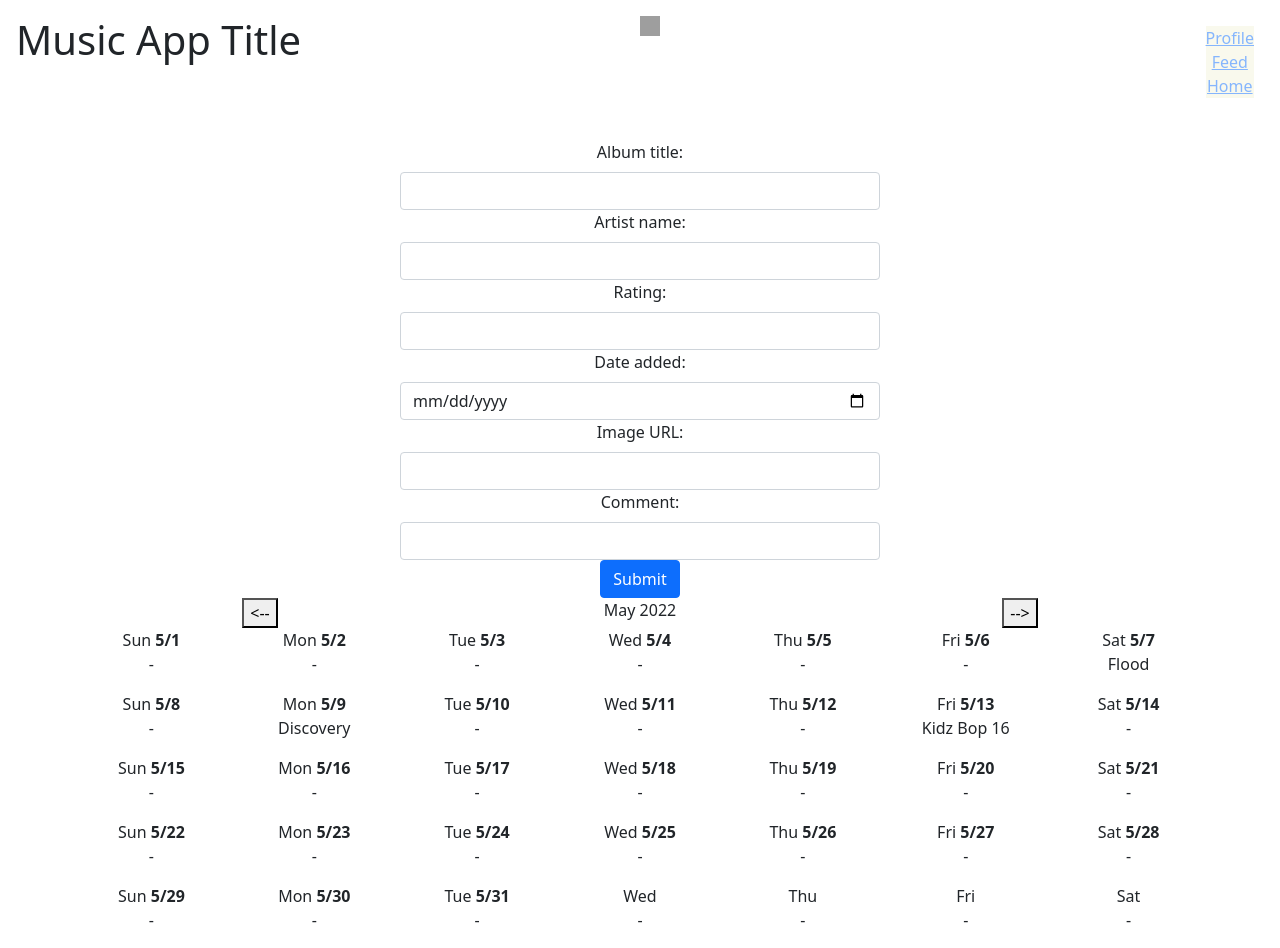
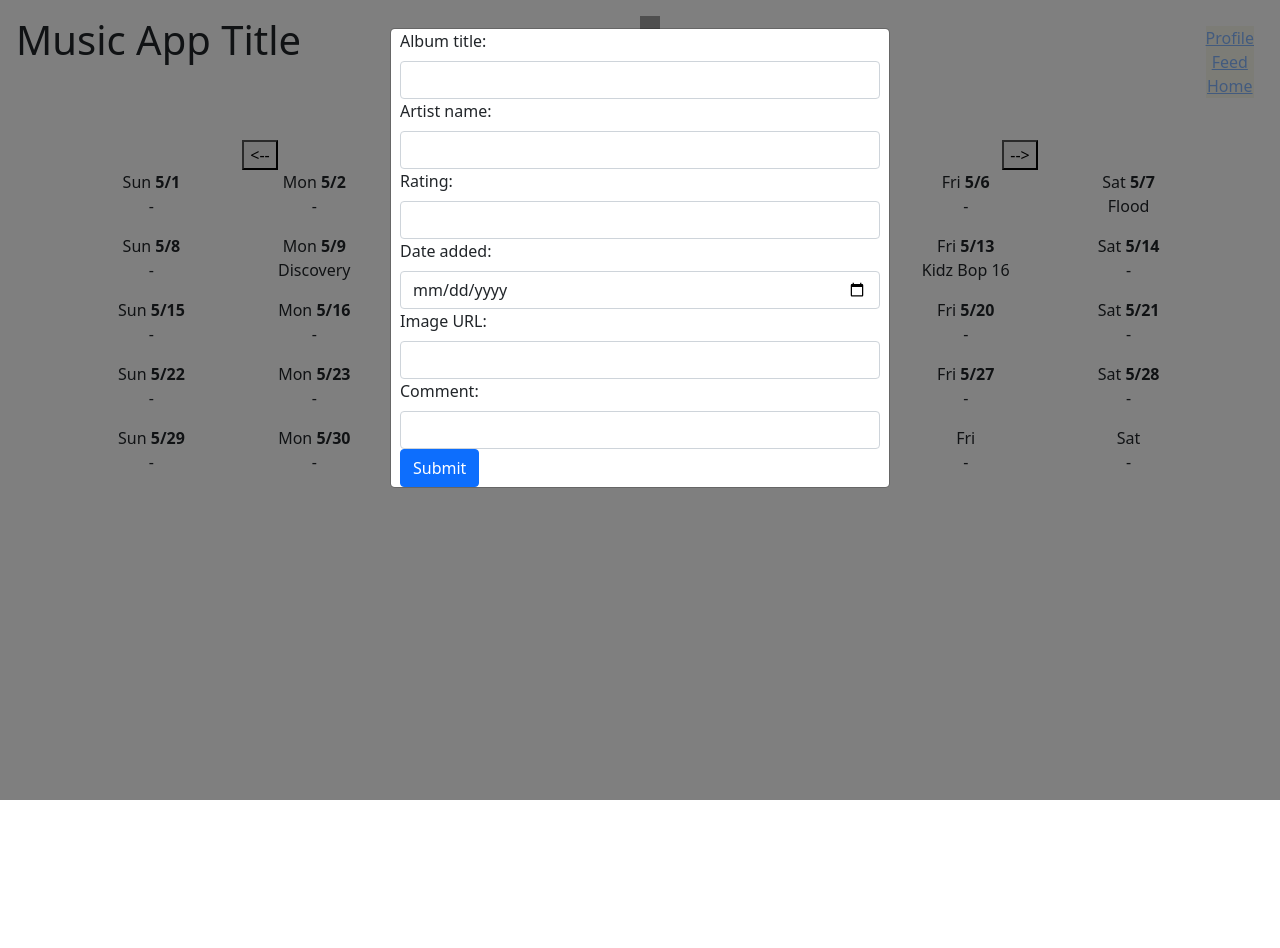
Before and after one commit to ahodori/phase-2-project, a React (Create React App) app: page / in a window 1280 px wide. After the commit the page ends 800 px from the top, so only its background shows below. Built offline with nearby package versions, Linux system fonts and the light colour scheme; data requests are answered from the project's data file; grey boxes are pictures that could not be loaded.

Commit message:
converted addForm to modal displayed in app component

```diff
--- a/src/App.js
+++ b/src/App.js
@@ -11,6 +11,8 @@ import AlbumCard from "./AlbumCard";
 import SingleCardDisplay from "./SingleCardDisplay";
 
 import "bootstrap/dist/css/bootstrap.min.css";
+import { Modal } from "react-bootstrap";
+import { Button } from "bootstrap";
 
 function App() {
   const [isAddFormVisible, setAddFormVisible] = useState(true);
@@ -78,7 +80,9 @@ function App() {
   return (
     <div className="App">
       <Header/>
-      {isAddFormVisible ? <AddForm handleNewAlbum={handleNewAlbum} user={user}/> : <></>}
+        <Modal show={isAddFormVisible} onHide={() => setAddFormVisible(false)}>
+          <AddForm handleNewAlbum={handleNewAlbum} user={user}/>
+        </Modal>
       <Routes>
         <Route path="/" element={<Calendar filteredDeletedAlbum={filteredDeletedAlbum} albumEntries={albumEntries}/>}></Route>
         <Route path="/profile" element={<Profile user={user} albumEntries={albumEntries} onUpdatedProfile={onUpdatedProfile}/>}></Route>
```
